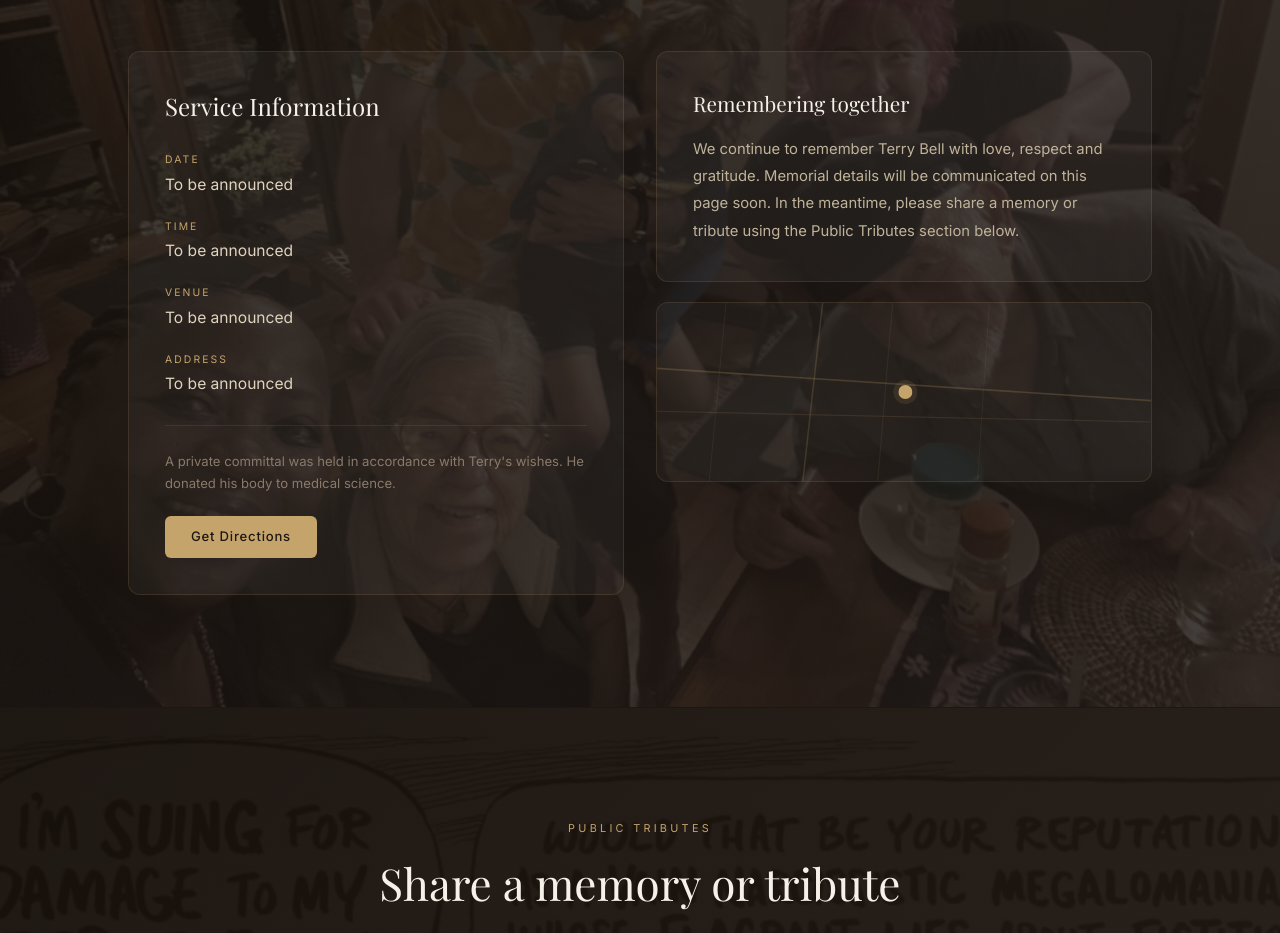
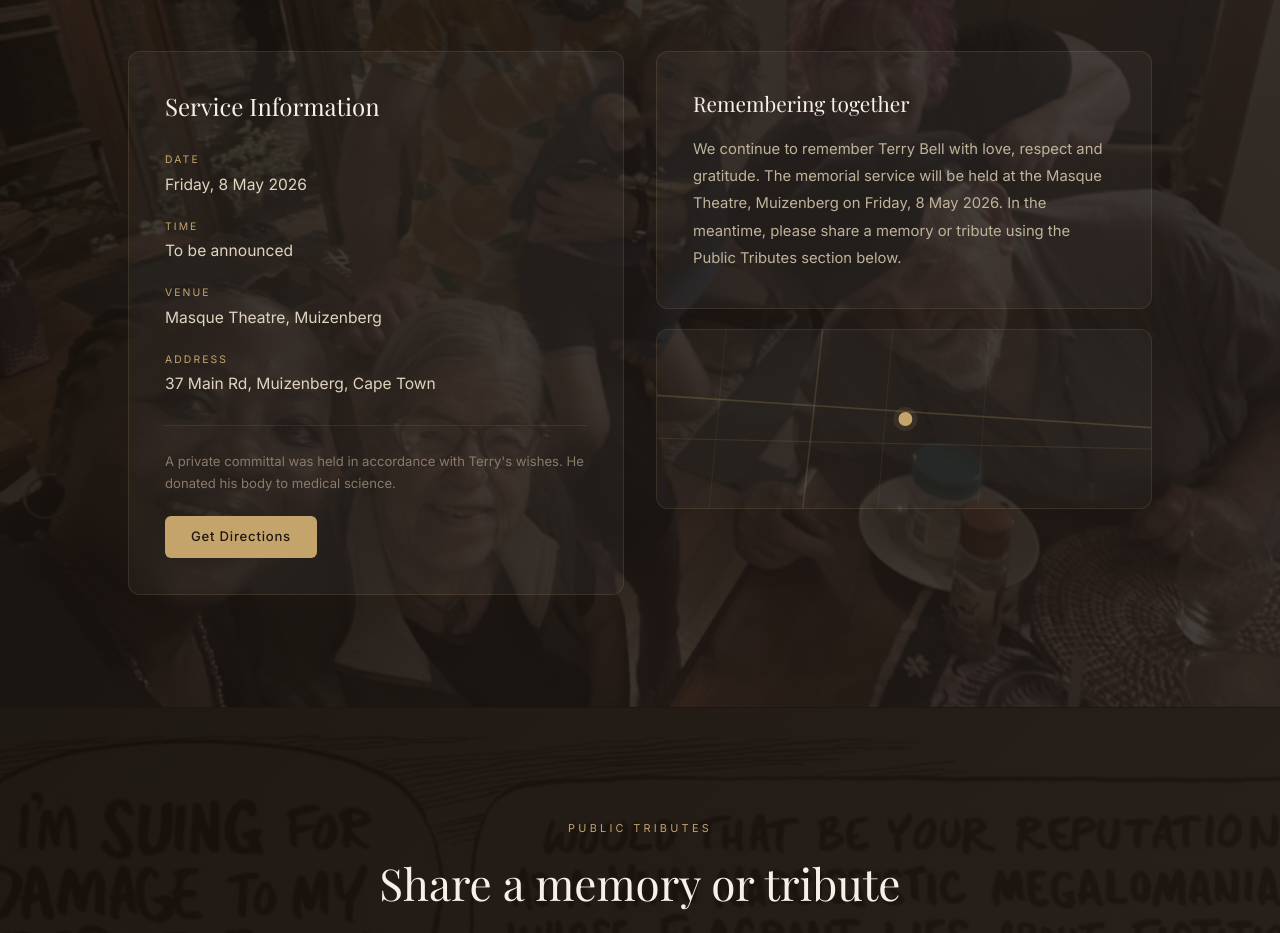
Before and after one commit to AsipheG123/terry-bell-memorial, a Next.js app: page / in a window 1280 px wide. Shown: the part 2620-3553 px from the top of the page. Built offline with nearby package versions, Linux system fonts and the light colour scheme.

Commit message:
Update memorial service section

```diff
--- a/data/memorial.ts
+++ b/data/memorial.ts
@@ -1,11 +1,11 @@
 export const memorialService = {
   heading: "Keep Remembering",
-  date: "To be announced",
+  date: "Friday, 8 May 2026",
   time: "To be announced",
-  venue: "To be announced",
-  address: "To be announced",
-  directionsUrl: "https://maps.google.com/?q=45+Rosebank+Avenue+Parktown+Johannesburg",
+  venue: "Masque Theatre, Muizenberg",
+  address: "37 Main Rd, Muizenberg, Cape Town",
+  directionsUrl: "https://www.google.com/maps/dir//The+Masque+Theatre,+37+Main+Rd,+Muizenberg,+Cape+Town,+7945/@-34.102722,18.4659471,17z/data=!4m17!1m7!3m6!1s0x1dcc405350492dcd:0x7c0418166ba39202!2sThe+Masque+Theatre!8m2!3d-34.102722!4d18.468522!16s%2Fg%2F12vt1srtk!4m8!1m0!1m5!1m1!1s0x1dcc405350492dcd:0x7c0418166ba39202!2m2!1d18.468522!2d-34.102722!3e0?entry=ttu&g_ep=EgoyMDI2MDMzMC4wIKXMDSoASAFQAw%3D%3D",
   description:
-    "We continue to remember Terry Bell with love, respect and gratitude. Memorial details will be communicated on this page soon. In the meantime, please share a memory or tribute using the Public Tributes section below.",
+    "We continue to remember Terry Bell with love, respect and gratitude. The memorial service will be held at the Masque Theatre, Muizenberg on Friday, 8 May 2026. In the meantime, please share a memory or tribute using the Public Tributes section below.",
   note: "A private committal was held in accordance with Terry's wishes. He donated his body to medical science.",
 };
```
